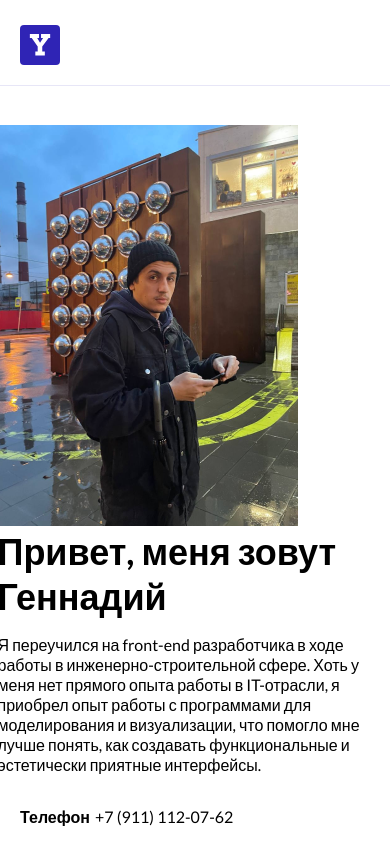
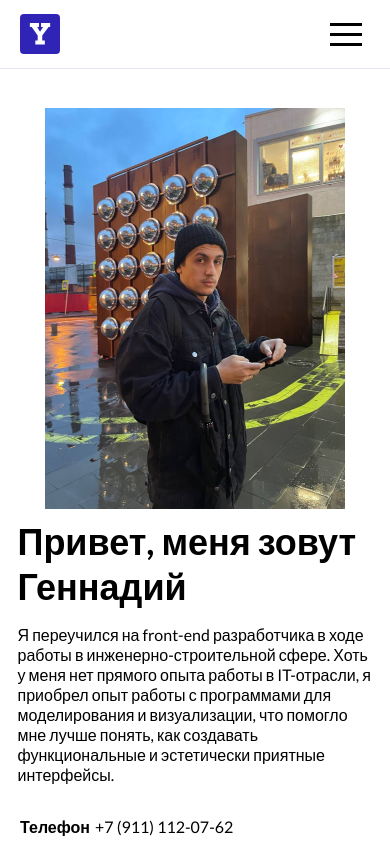
Before and after one commit to GenYans/CV, a React (Create React App) app: page / in a window 390 px wide. Shown: the top 844 px of the page. Built offline with nearby package versions, Linux system fonts and the light colour scheme.

Commit message:
Step 11.18.10.2023

```diff
--- a/package.json
+++ b/package.json
@@ -6,6 +6,7 @@
     "@testing-library/jest-dom": "^5.16.5",
     "@testing-library/react": "^13.4.0",
     "@testing-library/user-event": "^13.5.0",
+    "hamburger-react": "^2.5.0",
     "react": "^18.2.0",
     "react-dom": "^18.2.0",
     "react-router-dom": "^6.14.1",
--- a/public/index.html
+++ b/public/index.html
@@ -18,7 +18,7 @@
         Fonts
     -->
     <title>Yanelis Gennady | Frontend разработчик</title>
-    <link rel="icon" type="image/x-icon" href="/public/favicon.ico">
+    <link rel="icon" href="%PUBLIC_URL%favicon.ico">
   </head>
   <body>
     <div id="root"></div>
--- a/src/app/app-about/app-about.scss
+++ b/src/app/app-about/app-about.scss
@@ -1,5 +1,5 @@
 .about {
-    margin-top: 85px;
+    margin-top: 105px;
     padding-top: 40px;
     border-bottom: 1px solid #3024b51d;
     .row {
@@ -72,8 +72,24 @@ h1 {
 
 @media screen and (max-width: 425px){
 .about {
+    margin-top: 68px;
+    &-image {
+        display: flex;
+        justify-content: center;
+    }
     .about-me {
+        h1 {
+            margin-top: 10px;
+            margin-left: 20px;
+            margin-right: 20px;
+        }
         margin-left: 0px;
+        &-descr {
+            p {
+                margin-left: 20px;
+                margin-right: 20px;
+            }
+        }
     }
     .row {
         display: grid;
--- /dev/null
+++ b/src/app/app-burger/app-burger.js
@@ -0,0 +1,38 @@
+import React from 'react';
+import { Link } from "react-scroll";
+import '../app-burger/app-burger.scss';
+
+const AppBurger = () => {
+    return (
+        <div className='app-burger'>
+            <ul>
+                <li>
+                    <Link to="hello">
+                    </Link>
+                </li>
+                <li>
+                    <Link to="skills">
+                    </Link>
+                </li>
+                <li>
+                    <Link to="experience">
+                    </Link>
+                </li>
+                <li>
+                    <Link to="education">
+                    </Link>
+                </li>
+                <li>
+                    <Link to="portfolio">
+                    </Link>
+                </li>
+                <li>
+                    <Link to="contact">
+                    </Link>
+                </li>
+            </ul>
+        </div>
+    );
+};
+
+export default AppBurger;
--- a/src/app/app-cards/app-cards.scss
+++ b/src/app/app-cards/app-cards.scss
@@ -1,4 +1,14 @@
 .cards {
+    &-list {
+        &-block {
+            &-name {
+                margin-top: 10px;
+            }
+            &-data {
+                margin-top: 5px;
+            }
+        }
+    }
     &-portfolio {
         display: grid;
         grid-template-columns: repeat(4, auto);
--- a/src/app/app-contact/app-contact.js
+++ b/src/app/app-contact/app-contact.js
@@ -21,8 +21,8 @@ const AppContact = () => {
                         <div className="contact-form-block">
                             <input className='contact-form-name' type="text" placeholder="Name"/>
                             <input className='contact-form-email' type="text" placeholder="E-mail"/>
-                            <textarea class="contact-form-message" placeholder="Message" required=""></textarea>
                         </div>
+                        <textarea class="contact-form-message" placeholder="Message" required=""></textarea>
                     </div>
                     <div className="contact-block-logo">
                         <img src={Contact} alt="contact" />
--- a/src/app/app-contact/app-contact.scss
+++ b/src/app/app-contact/app-contact.scss
@@ -120,14 +120,10 @@
             grid-template-columns: 350px;
             grid-template-rows: repeat(3, auto);
             margin-left: 0;
-            &-block {
-                textarea {
-                    width: auto;
-                }
-            }
             &-message {
                 margin-left: 0;
                 margin-top: 30px;
+                width: auto;
             }
         }
         &-block {
--- a/src/app/app-header/app-header.js
+++ b/src/app/app-header/app-header.js
@@ -2,6 +2,9 @@ import '../app-header/app-header.scss';
 
 import React, { Component } from "react";
 import { Link, animateScroll as scroll } from "react-scroll";
+import { Fade as Hamburger } from 'hamburger-react'
+
+import AppBurger from '../app-burger/app-burger';
 
 import Logo from '../../resources/icons/logo.svg';
 
@@ -16,15 +19,14 @@ render() {
                 <div className="container">
                     <div className="row">
                         <div className="header-menu">
-                            <nav className="main-menu">
-                                <div className='header-menu-logo'>
                                 <img
                                     src={Logo}
                                     className="nav-logo"
                                     alt="Logo"
                                     onClick={this.scrollToTop}
                                 />
-                                </div>
+                                <AppBurger/>
+                            <nav className="main-menu">
                             <ul className="list-inline">
                                 <li className='list-inline-item'>
                                     <Link
@@ -95,6 +97,7 @@ render() {
                                 </li>
                             </ul>
                         </nav>
+                        <Hamburger/>
                     </div>
                 </div>
             </div>
--- a/src/app/app-header/app-header.scss
+++ b/src/app/app-header/app-header.scss
@@ -3,7 +3,9 @@
     background-color: white;
     position: fixed;
     width: 100%;
-    height: 85px;
+    height: auto;
+    padding-top: 10px;
+    padding-bottom: 10px;
     border-bottom: 1px solid #3024b51d;
     z-index: 10;
     &-menu-logo {
@@ -11,6 +13,11 @@
         display: inline-flex;
         position: absolute;
         margin-top: 25px;
+    }
+    &-menu {
+        display: flex;
+        flex-direction: row;
+        justify-content: space-between;
     }
 }
 .list-inline {
@@ -51,12 +58,28 @@
         margin-right: 15px;
     }
 }
+.hamburger-react {
+    display: none;
+}
+
 
 @media screen and (max-width: 425px){
     .header {
         position: fixed;
+        &-menu {
+            display: flex;
+            flex-direction: row;
+            justify-content: space-between;
+        }
+    }
+    .hamburger-react {
+        display: flex;
     }
     .list-inline {
         display: none;
+        flex-direction: column;
+    }
+    .app-burger {
+        display: none;
     }
 }
```
Also changed, not shown: src/app/app-burger/app-burger.scss (added), 1 other file (tests, documents, lock files or other folders).
